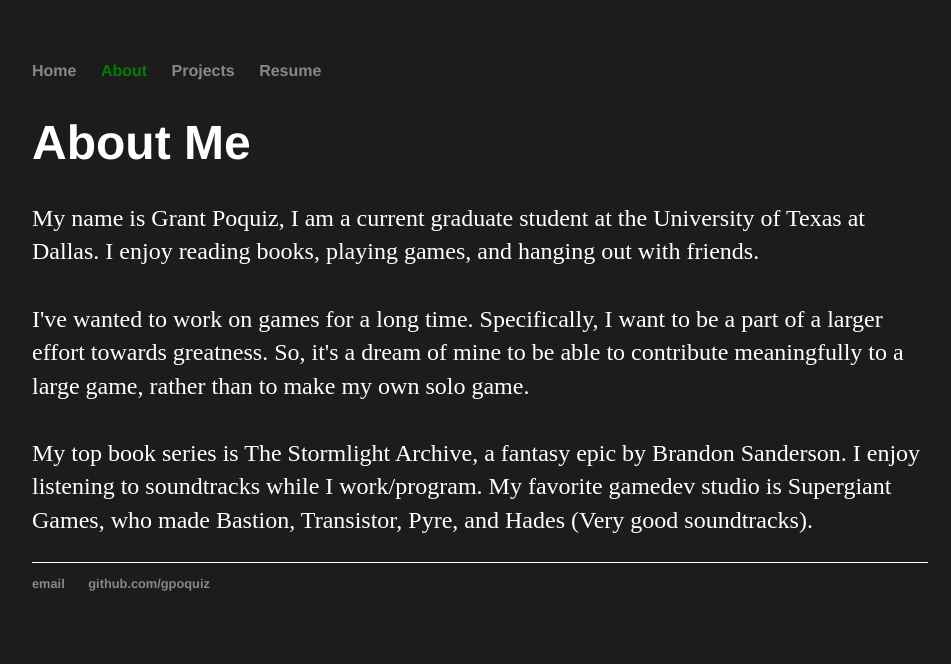
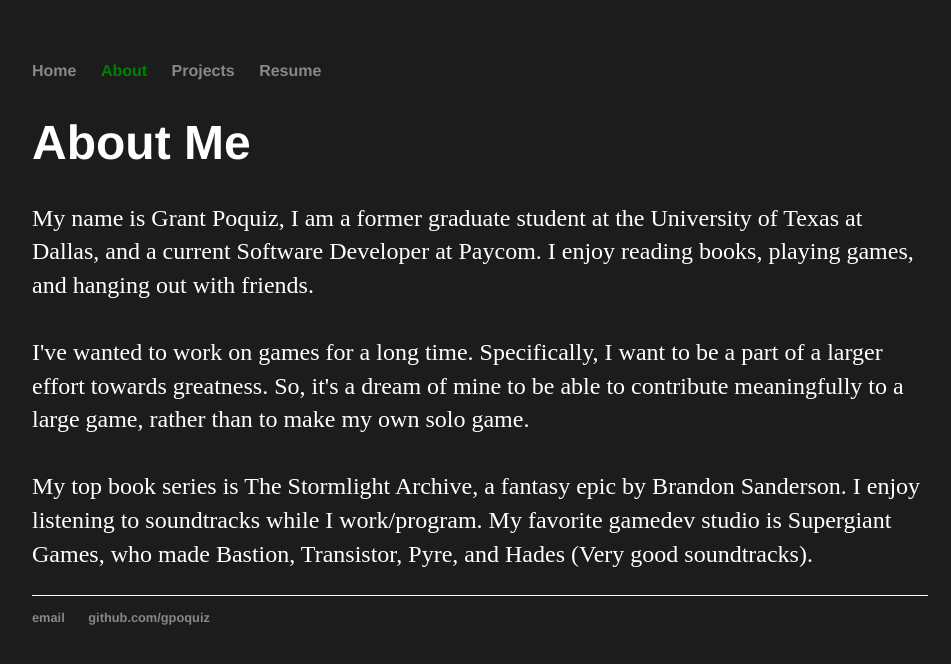
Before and after one commit to gpoquiz/gpoquiz.github.io, a Jekyll site: the page built from about/index.html, in a window 1280 px wide. Shown: the top 664 px of the page, without its empty margins (160-1111 px from the left). Built offline with Jekyll 4.4.1, drawn with Linux system fonts in a browser that asks for light colours.

Commit message:
Update index.html

```diff
--- a/about/index.html
+++ b/about/index.html
@@ -5,8 +5,8 @@ title: about
 
 		<div class="about">
 			<h1>About Me</h1>
-			<p> My name is Grant Poquiz, I am a current graduate student at the
-			University of Texas at Dallas.  I enjoy reading books, playing games,
+			<p> My name is Grant Poquiz, I am a former graduate student at the
+			University of Texas at Dallas, and a current Software Developer at Paycom.  I enjoy reading books, playing games,
 			and hanging out with friends.
 			<br><br>I've wanted to work on games for a long time.  Specifically, I want to be a part of a larger effort towards greatness. So, it's a dream of mine to be able to contribute
 			meaningfully to a large game, rather than to make my own solo game.
```
